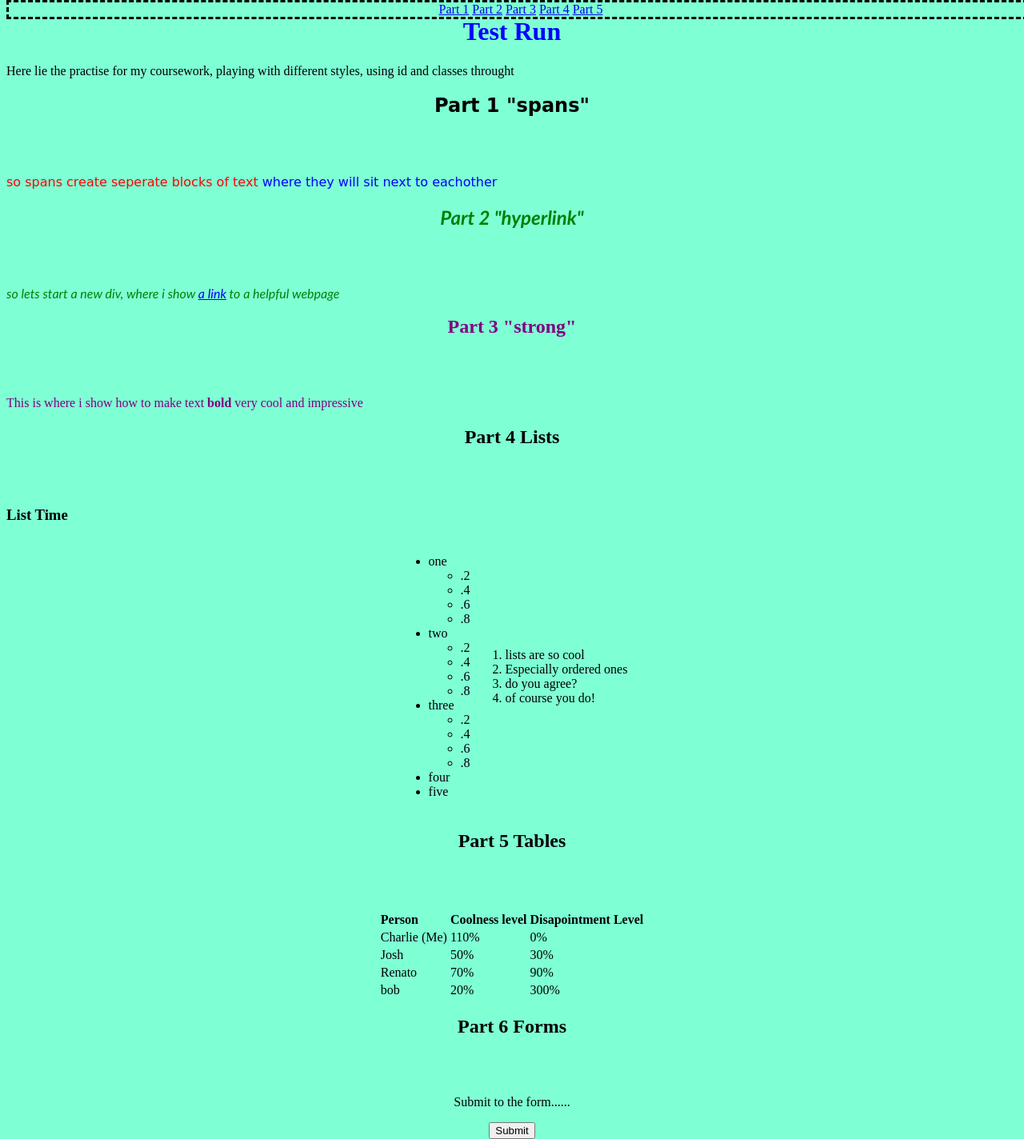
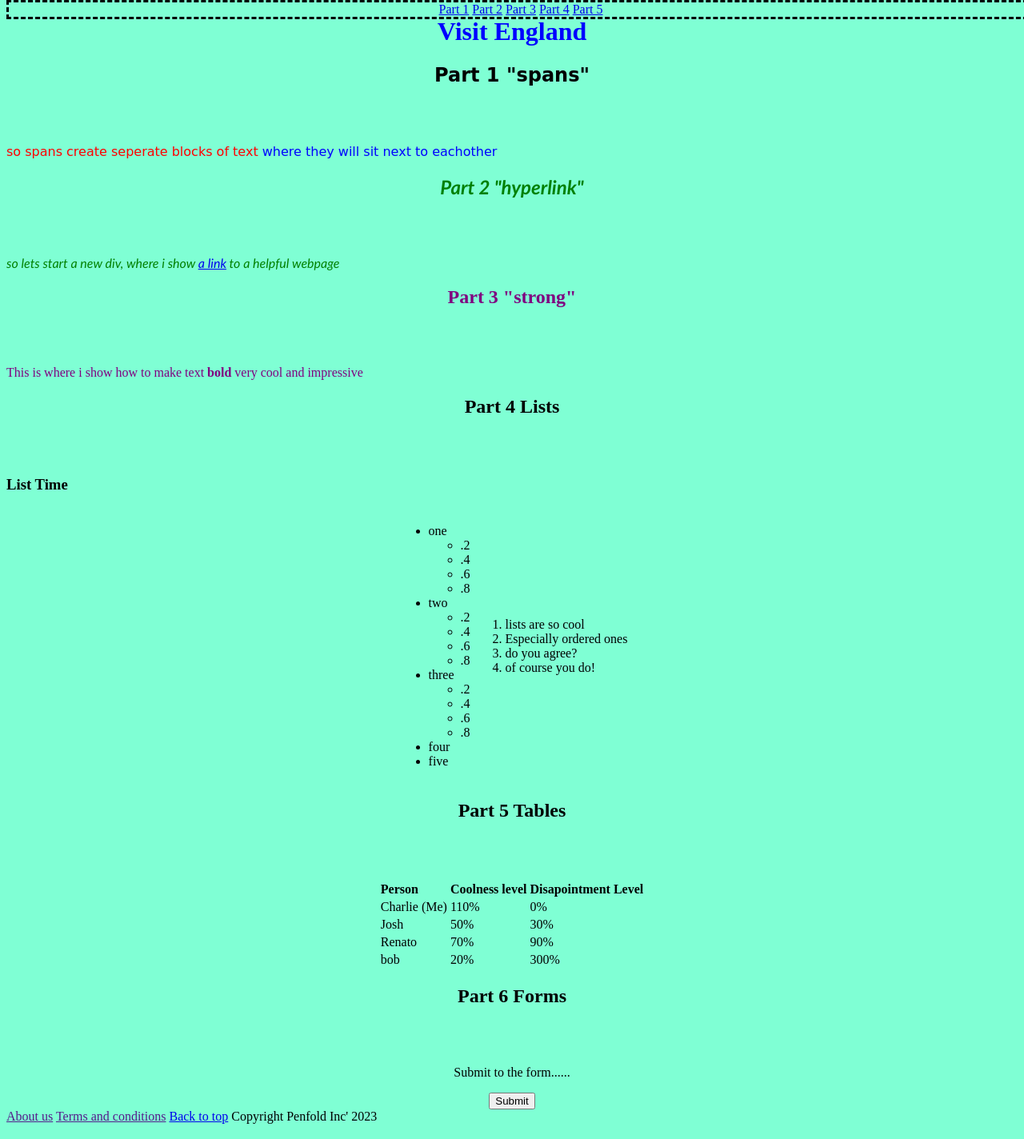
Before and after one commit to Tropicalbunny/MyRepo, a plain HTML site: page index.html in a window 1280 px wide. Shown: the whole page at 80% size. Drawn offline with Linux system fonts and the light colour scheme.

Commit message:
footer structure

```diff
--- a/index.html
+++ b/index.html
@@ -9,16 +9,16 @@
 </head>
 
 <body>
-  <h1 style="text-align:center; color:blue;">Test Run</h1>
-      <p>Here lie the practise for my coursework, playing with different styles, using id and classes throught </p>
-  <!-- this bit was cool, attaching to the top of the screen so i copied it -->
-  <div id=menu>
+  <h1 style="text-align:center; color:blue;">Visit England</h1>
+      <p></p>
+  <!--Nav Bar -->
+  <nav id=menu>
     <a href="#base">Part 1</a>
     <a href="#base2">Part 2</a>
     <a href="#base3">Part 3</a>
     <a href="#base4">Part 4</a>
     <a href="#base5">Part 5</a>
- </div>
+  </nav>
   <!-- this part is to show off spans, either side of eachother -->
   <div id=base>
     <h2 class=format>Part 1 "spans"</h2>
@@ -120,7 +120,12 @@
         <input type="submit">
       </form>
     </div>
-
+<footer>
+  <a href="">About us</a>
+  <a href="">Terms and conditions</a>
+  <a href="#base" style="text-align:center;">Back to top</a>
+  Copyright Penfold Inc' 2023
+</footer>
 </body>
 
 </html>
```
Also changed, not shown: index2.html (+2 -0 lines).
